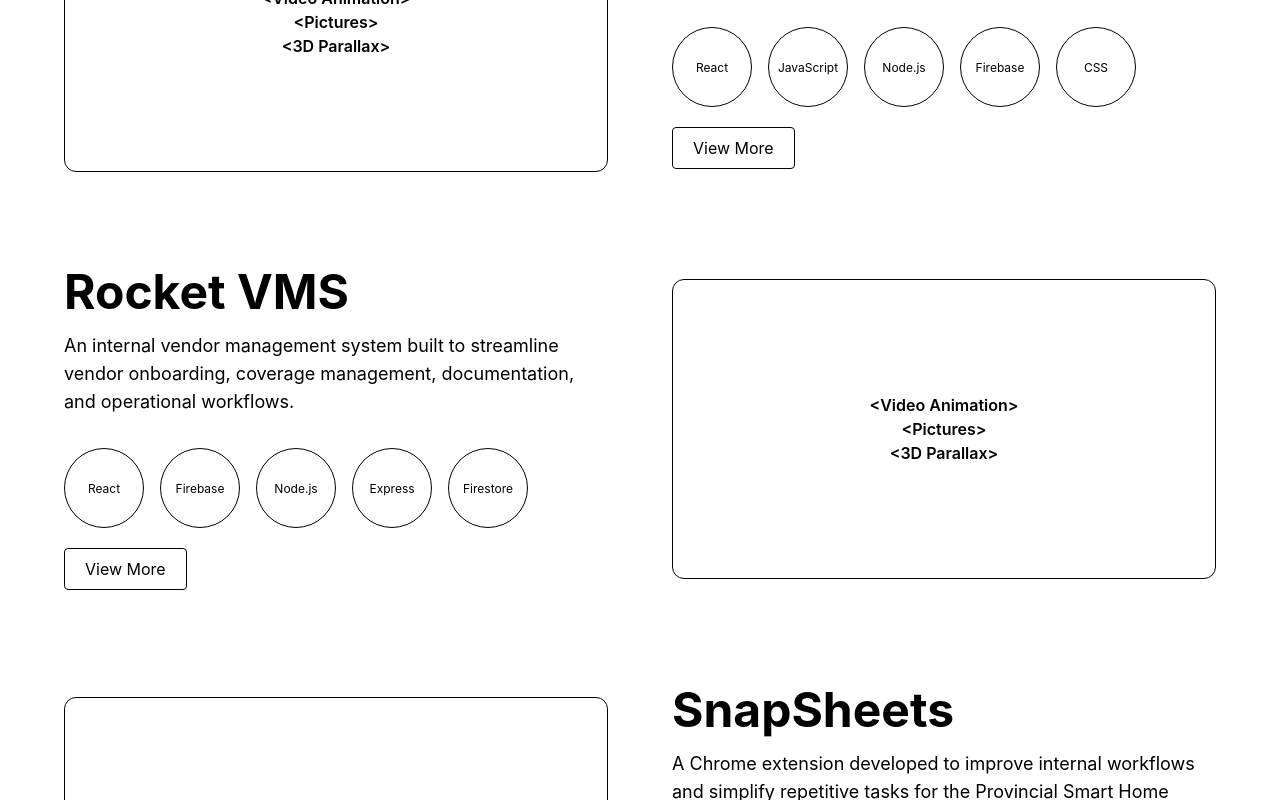
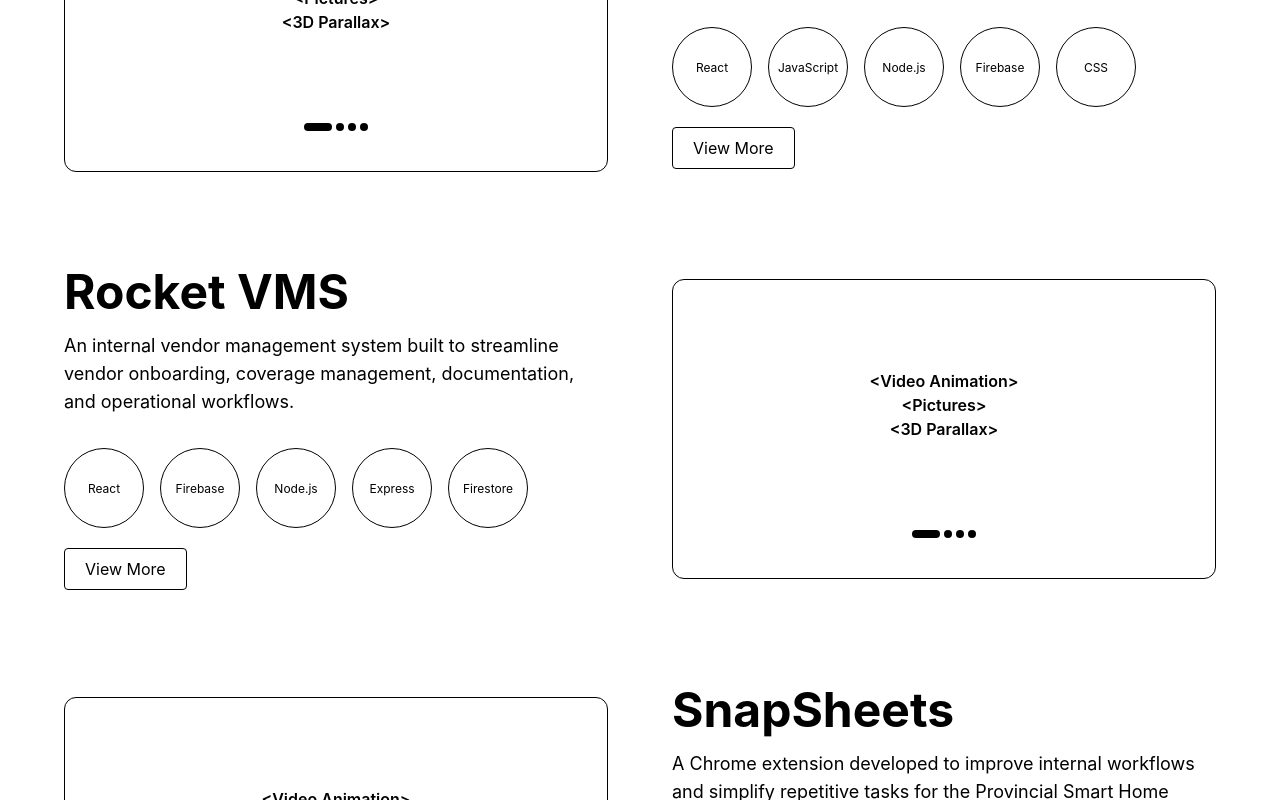
Before and after one commit to shuaiby18/portfolio, a React app: page / in a window 1280 px wide. Shown: the part 1640-2440 px from the top of the page. Built offline with nearby package versions, Linux system fonts and the light colour scheme; the HTML template or start-up script is replaced by a standard one.

Commit message:
feat: display carousel indicators on desktop

```diff
--- a/src/components/Projects.jsx
+++ b/src/components/Projects.jsx
@@ -56,8 +56,9 @@ function Projects() {
 
               {/* Project visual */}
               <div
-                className={`order-2 ${index % 2 === 1 ? "md:order-2" : "md:order-1"
-                  } rounded-xl md:border min-h-[210px] md:min-h-0 md:h-[250px] lg:h-[300px] flex flex-col items-center justify-center`}
+                className={`order-2 ${
+                  index % 2 === 1 ? "md:order-2" : "md:order-1"
+                } rounded-xl md:border min-h-[210px] md:min-h-0 md:h-[250px] lg:h-[300px] flex flex-col items-center justify-center`}
               >
 
                 {/* Media placeholder */}
@@ -69,10 +70,10 @@ function Projects() {
                   </div>
                 </div>
 
-                {/* Mobile carousel indicators */}
+                {/* Carousel indicators */}
                 <div
                   aria-hidden="true"
-                  className="flex items-center justify-center gap-1 mb-3 md:hidden"
+                  className="flex items-center justify-center gap-1 mb-3 md:mb-10"
                 >
                   <span className="w-7 h-2 bg-black rounded-full"></span>
                   <span className="w-2 h-2 bg-black rounded-full"></span>
@@ -84,8 +85,9 @@ function Projects() {
 
               {/* Project information */}
               <div
-                className={`contents md:block ${index % 2 === 1 ? "md:order-1" : "md:order-2"
-                  }`}
+                className={`contents md:block ${
+                  index % 2 === 1 ? "md:order-1" : "md:order-2"
+                }`}
               >
 
                 {/* Title and description */}
```
